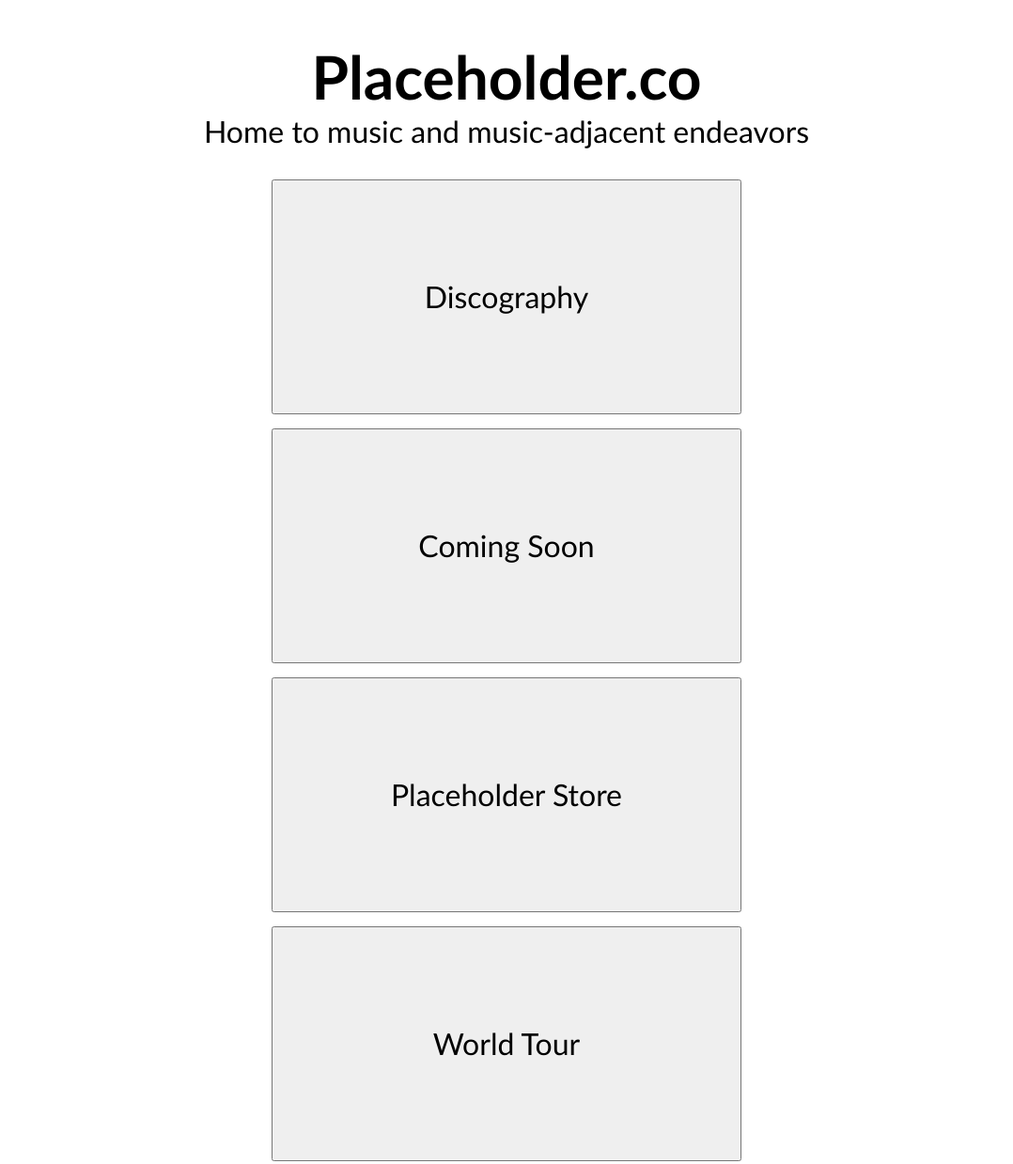
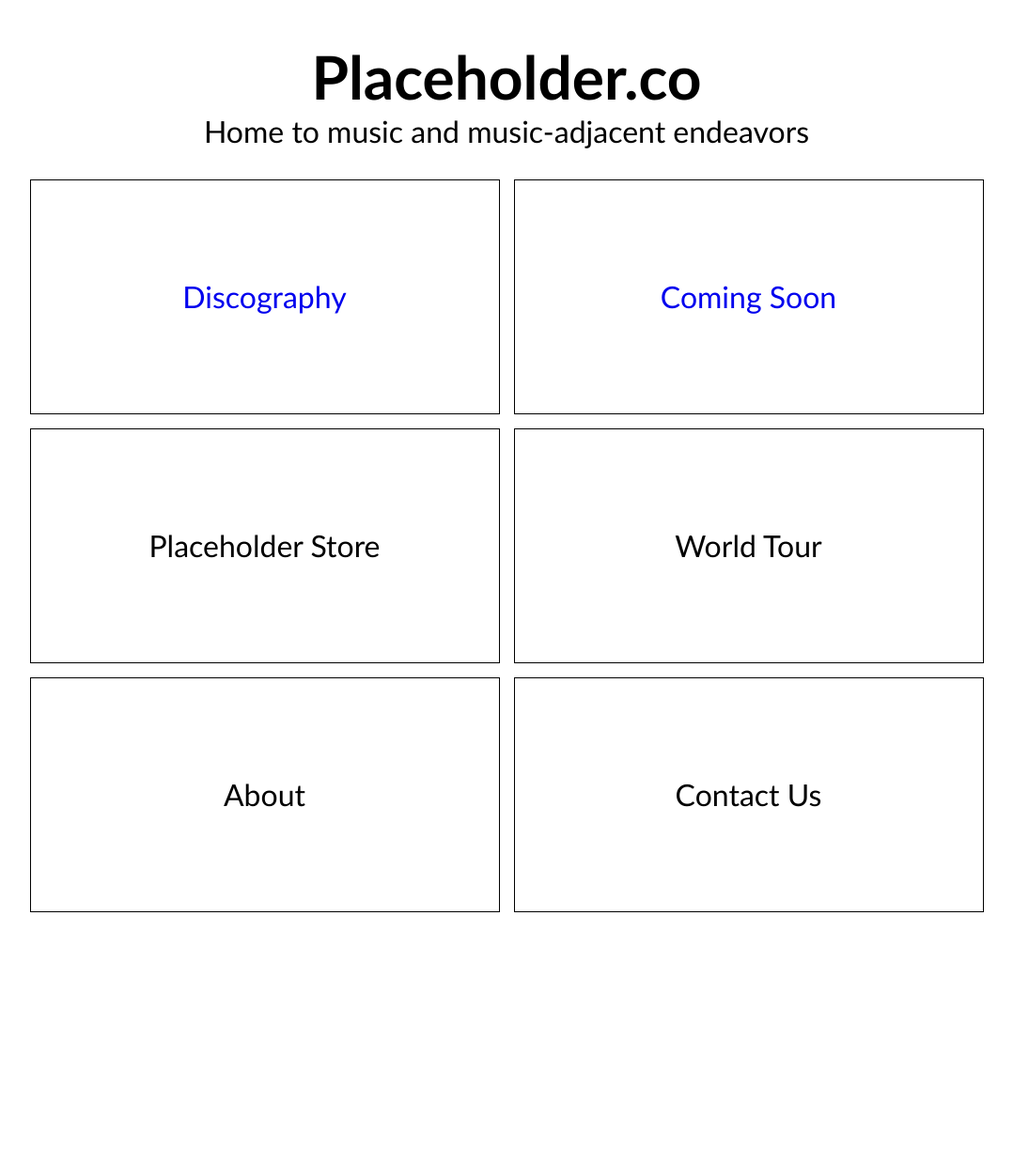
Before and after one commit to SeafaringAvocado/learning-project, a plain HTML site: page index.html in a window 1280 px wide. Shown: the top 1239 px of the page at 94% size, without its empty margins (101-1179 px from the left). After the commit the page ends 994 px from the top, so only its background shows below. Drawn offline with Linux system fonts and the light colour scheme.

Commit message:
Add flex to <a></a>

```diff
--- a/index.html
+++ b/index.html
@@ -11,18 +11,19 @@
             <h1 class="head title">Placeholder.co</h1>
             <p class="head description">Home to music and music-adjacent endeavors</p>
         </div>
-        <div>
-            <a href="./sections/discography.html">
-                <button class="discography">Discography</button></a>
-            <button class="coming-soon">Coming Soon</button>
+        <div class="flex-container">
+            <a href="./sections/discography.html"
+            class="button">Discography</a>
+            <a href="./sections/coming-soon.html"
+            class="button">Coming Soon</a>
         </div>
-        <div>
-            <button class="store">Placeholder Store</button>
-            <button class="tour">World Tour</button>
+        <div class="flex-container">
+            <a class="button">Placeholder Store</a>
+            <a class="button">World Tour</a>
         </div>
-        <div>
-            <button class="about">About</button>
-            <button class="contact">Contact Us</button>
+        <div class="flex-container">
+            <a class="button">About</a>
+            <a class="button">Contact Us</a>
         </div>
     </body>
 
--- a/styles.css
+++ b/styles.css
@@ -19,6 +19,26 @@ a {
 .description {
     font-size: 32px;
     margin-top: 0px;
+}
+
+.button {
+    height: 250px;
+    width: 500px;
+    font-size: 32px;
+    display: flex;
+    margin-bottom: 15px;
+    padding: auto;
+    border: solid 1px black;
+    justify-content: center;
+    align-items: center;
+}
+
+.flex-container {
+    display: flex;
+    gap: 0px;
+    justify-content: center;
+    align-items: center;
+    gap: 15px;
 }
 
 button {
```
Also changed, not shown: sections/coming-soon.html (added, +11 -0 lines).
